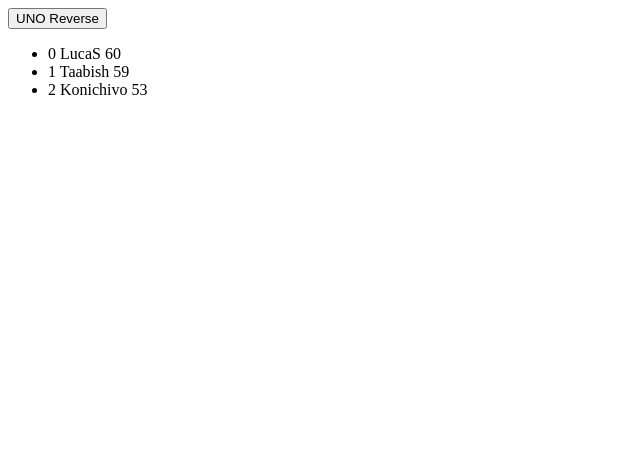
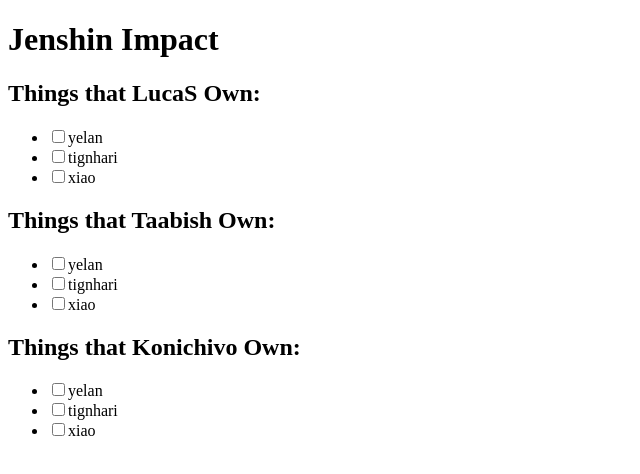
Before and after one commit to sarthak-negi22/100daysReact, a React (Create React App) app: page / in a window 1280 px wide. Shown: the top 474 px of the page, without its empty margins (0-640 px from the left). Built offline with nearby package versions, Linux system fonts and the light colour scheme.

Commit message:
update object in array done

```diff
--- a/src/UpdateArrayInState.js
+++ b/src/UpdateArrayInState.js
@@ -1,6 +1,95 @@
 import { useState } from "react";
 
+// updating objects inside array
 
+let JenshinPlayers = [
+    { id : 0, name : "yelan", have:false },
+    { id : 1, name : "tignhari", have:false },
+    { id : 2, name : "xiao", have:false }
+];
+
+function UpdateObjectInArray() {
+
+    const [lucas, setLucas] = useState(JenshinPlayers);
+    const [taabish, setTaabish] = useState(JenshinPlayers);
+    const [konichivo, setKonichivo] = useState(JenshinPlayers);
+
+    function handleLucas(jenshinId, nextHave) {
+        setLucas(lucas.map(player => {
+            if(player.id === jenshinId) {
+                return {
+                    ...player, have : nextHave
+                };
+            } else {
+                return player;
+            }
+        }))
+    }
+    function handleTaabish(jenshinId, nextHave) {
+        setTaabish(taabish.map(player => {
+            if(player.id === jenshinId) {
+                return {
+                    ...player, have : nextHave
+                };
+            } else {
+                return player;
+            }
+        }))
+    }
+    function handleKonichivo(jenshinId, nextHave) {
+        setKonichivo(konichivo.map(player => {
+            if(player.id === jenshinId) {
+                return {
+                    ...player, have : nextHave
+                };
+            } else {
+                return player;
+            }
+        }))
+    }
+
+    return (
+        <>
+          <h1>Jenshin Impact</h1>
+          <h2>Things that LucaS Own:</h2>
+          <ItemList
+            artworks={lucas}
+            onToggle={handleLucas} />
+          <h2>Things that Taabish Own:</h2>
+          <ItemList
+            artworks={taabish}
+            onToggle={handleTaabish} />
+          <h2>Things that Konichivo Own:</h2>
+          <ItemList
+            artworks={konichivo}
+            onToggle={handleKonichivo} />
+        </>
+      );
+    }
+
+    function ItemList({ artworks, onToggle }) {
+      return (
+        <ul>
+          {artworks.map(artwork => (
+            <li key={artwork.id}>
+              <label>
+                <input
+                  type="checkbox"
+                  checked={artwork.seen}
+                  onChange={e => {
+                    onToggle(
+                      artwork.id,
+                      e.target.checked
+                    );
+                  }}
+                />
+                {artwork.name}
+              </label>
+            </li>
+          ))}
+        </ul>
+      );
+    }
 
 
 // making other changes to an array (reverse, sort)
@@ -306,7 +395,9 @@
 
             {/* <GenshinPlayers/> */}
 
-            <ReversePlayers/>
+            {/* <ReversePlayers/> */}
+
+            <UpdateObjectInArray/>
         </>
     );
 }
```
